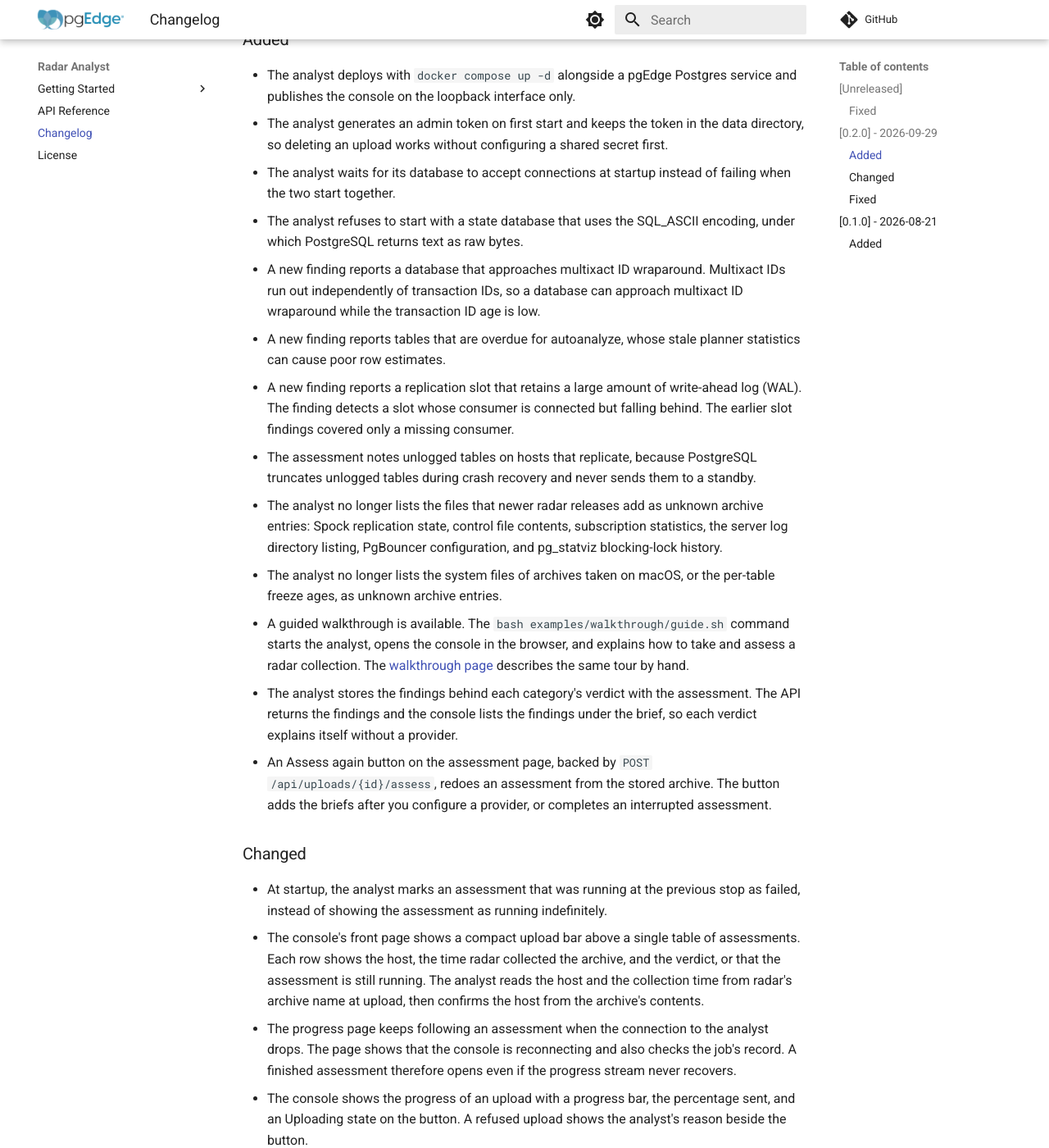
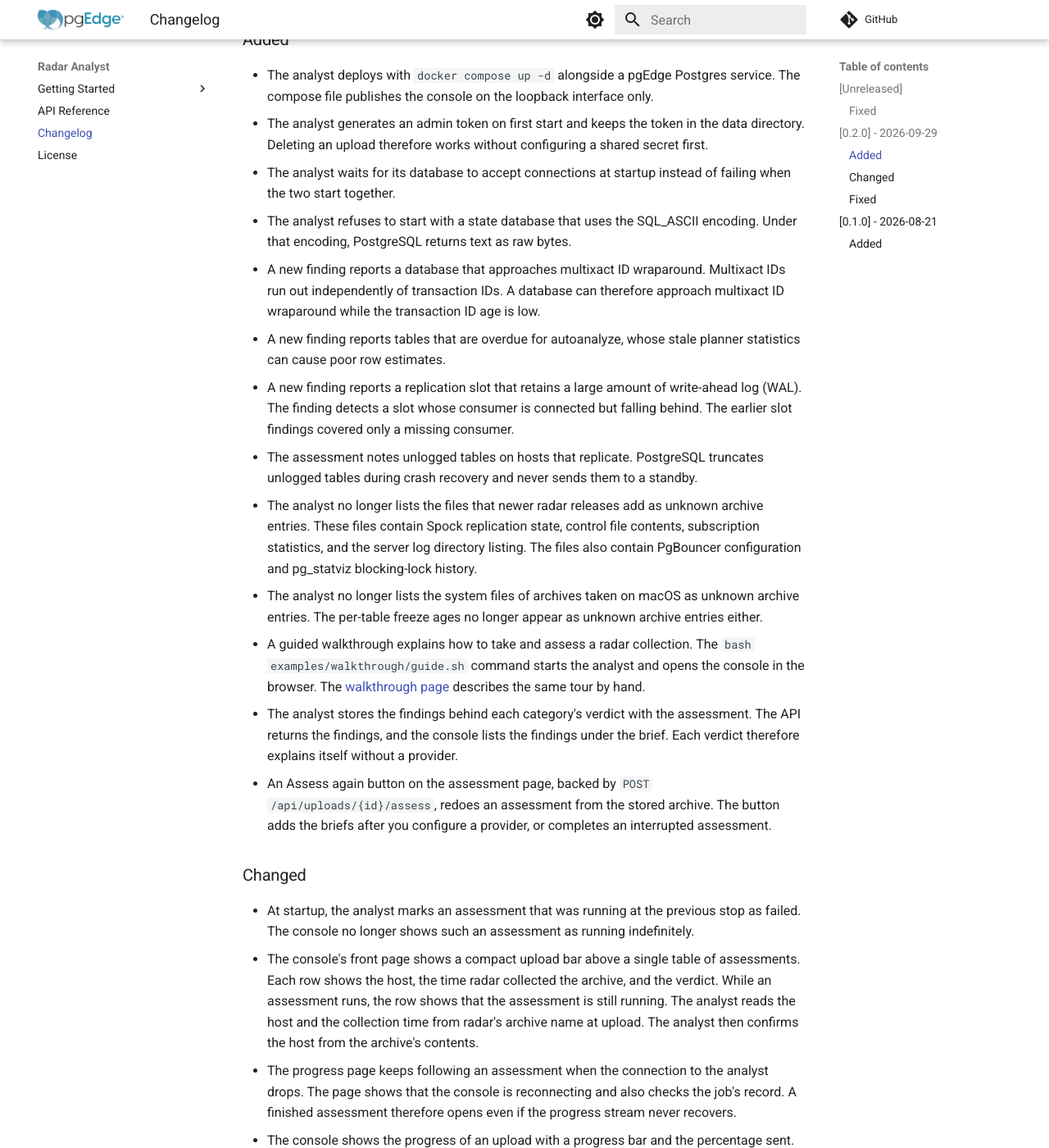
Before and after one commit to pgEdge/radar-analyst, an MkDocs documentation site: the page built from docs/changelog.md, in a window 1280 px wide and 1400 px high, scrolled down 544 px. Shown: the whole window at 82% size. Built offline with MkDocs 1.6.1 and Material for MkDocs 9.7.7, drawn with Linux system fonts in a browser that asks for light colours; comment, search, counter and statistics services are not loaded; some of the changed text lies outside the part shown.

Commit message:
docs: split sentences longer than 20 words

```diff
--- a/docs/changelog.md
+++ b/docs/changelog.md
@@ -11,48 +11,52 @@ project adheres to [Semantic Versioning](https://semver.org/spec/v2.0.0.html).
 ### Fixed
 
 - The overall verdict and the front-page status now count each database's
-  verdict. A critical finding in one database, such as data-page checksum
-  failures, no longer leaves the overall verdict better than that database's
-  verdict.
+  verdict. A critical finding in one database no longer leaves the overall
+  verdict better than that database's verdict. Data-page checksum failures are
+  one example of such a finding.
 
 ## [0.2.0] - 2026-09-29
 
 ### Added
 
 - The analyst deploys with `docker compose up -d` alongside a pgEdge Postgres
-  service and publishes the console on the loopback interface only.
+  service. The compose file publishes the console on the loopback interface
+  only.
 - The analyst generates an admin token on first start and keeps the token in
-  the data directory, so deleting an upload works without configuring a shared
-  secret first.
+  the data directory. Deleting an upload therefore works without configuring a
+  shared secret first.
 - The analyst waits for its database to accept connections at startup instead
   of failing when the two start together.
 - The analyst refuses to start with a state database that uses the SQL_ASCII
-  encoding, under which PostgreSQL returns text as raw bytes.
+  encoding. Under that encoding, PostgreSQL returns text as raw bytes.
 - A new finding reports a database that approaches multixact ID wraparound.
-  Multixact IDs run out independently of transaction IDs, so a database can
-  approach multixact ID wraparound while the transaction ID age is low.
+  Multixact IDs run out independently of transaction IDs. A database can
+  therefore approach multixact ID wraparound while the transaction ID age is
+  low.
 - A new finding reports tables that are overdue for autoanalyze, whose stale
   planner statistics can cause poor row estimates.
 - A new finding reports a replication slot that retains a large amount of
   write-ahead log (WAL). The finding detects a slot whose consumer is connected
   but falling behind. The earlier slot findings covered only a missing
   consumer.
-- The assessment notes unlogged tables on hosts that replicate, because
-  PostgreSQL truncates unlogged tables during crash recovery and never sends
-  them to a standby.
+- The assessment notes unlogged tables on hosts that replicate. PostgreSQL
+  truncates unlogged tables during crash recovery and never sends them to a
+  standby.
 - The analyst no longer lists the files that newer radar releases add as
-  unknown archive entries: Spock replication state, control file contents,
-  subscription statistics, the server log directory listing, PgBouncer
-  configuration, and pg_statviz blocking-lock history.
-- The analyst no longer lists the system files of archives taken on macOS, or
-  the per-table freeze ages, as unknown archive entries.
-- A guided walkthrough is available. The `bash examples/walkthrough/guide.sh`
-  command starts the analyst, opens the console in the browser, and explains
-  how to take and assess a radar collection. The
-  [walkthrough page](walkthrough.md) describes the same tour by hand.
+  unknown archive entries. These files contain Spock replication state, control
+  file contents, subscription statistics, and the server log directory listing.
+  The files also contain PgBouncer configuration and pg_statviz blocking-lock
+  history.
+- The analyst no longer lists the system files of archives taken on macOS as
+  unknown archive entries. The per-table freeze ages no longer appear as
+  unknown archive entries either.
+- A guided walkthrough explains how to take and assess a radar collection. The
+  `bash examples/walkthrough/guide.sh` command starts the analyst and opens the
+  console in the browser. The [walkthrough page](walkthrough.md) describes the
+  same tour by hand.
 - The analyst stores the findings behind each category's verdict with the
-  assessment. The API returns the findings and the console lists the findings
-  under the brief, so each verdict explains itself without a provider.
+  assessment. The API returns the findings, and the console lists the findings
+  under the brief. Each verdict therefore explains itself without a provider.
 - An Assess again button on the assessment page, backed by
   `POST /api/uploads/{id}/assess`, redoes an assessment from the stored
   archive. The button adds the briefs after you configure a provider, or
@@ -61,27 +65,29 @@ project adheres to [Semantic Versioning](https://semver.org/spec/v2.0.0.html).
 ### Changed
 
 - At startup, the analyst marks an assessment that was running at the previous
-  stop as failed, instead of showing the assessment as running indefinitely.
+  stop as failed. The console no longer shows such an assessment as running
+  indefinitely.
 - The console's front page shows a compact upload bar above a single table of
   assessments. Each row shows the host, the time radar collected the archive,
-  and the verdict, or that the assessment is still running. The analyst reads
-  the host and the collection time from radar's archive name at upload, then
-  confirms the host from the archive's contents.
+  and the verdict. While an assessment runs, the row shows that the assessment
+  is still running. The analyst reads the host and the collection time from
+  radar's archive name at upload. The analyst then confirms the host from the
+  archive's contents.
 - The progress page keeps following an assessment when the connection to the
   analyst drops. The page shows that the console is reconnecting and also
   checks the job's record. A finished assessment therefore opens even if the
   progress stream never recovers.
-- The console shows the progress of an upload with a progress bar, the
-  percentage sent, and an Uploading state on the button. A refused upload shows
-  the analyst's reason beside the button.
+- The console shows the progress of an upload with a progress bar and the
+  percentage sent. During the upload, the button shows an Uploading state. A
+  refused upload shows the analyst's reason beside the button.
 - The analyst requires version 1.x of the `anthropic` Python library.
-  Installing from source requires `anthropic>=1,<2`. The container image
-  already includes the correct version.
+  Installing from source requires the version range `anthropic>=1,<2`. The
+  container image already includes the correct version.
 - The analyst keeps uploaded radar archives under `archives/` in the data
   directory, alongside the admin token.
 - The analyst connects to PostgreSQL over a Unix socket that only the database
-  container shares, so the database has no network port that anything else can
-  reach.
+  container shares. The database therefore has no network port that anything
+  else can reach.
 - The database list omits databases that accept no connections, as the list
   already omitted template databases. Nothing can run in such a database, and
   radar cannot connect to collect the database's contents.
@@ -97,12 +103,13 @@ project adheres to [Semantic Versioning](https://semver.org/spec/v2.0.0.html).
 ### Added
 
 - Uploading a radar archive produces an assessment of five diagnostic
-  categories, each with a verdict that deterministic findings support and a
-  written brief.
+  categories. Each category has a verdict that deterministic findings support,
+  and a written brief.
 - The assessment includes a card for each user database, with a brief for each
   database that has findings.
 - The analyst streams the progress of a running assessment to the console.
 - Anthropic, Google Gemini, OpenAI, any OpenAI-compatible endpoint, and a local
   Ollama server can write the briefs.
 - The verdicts still return when no provider is reachable, because the
-  deterministic findings decide the verdicts. Only the briefs are missing.
+  deterministic findings decide the verdicts. In that case, only the briefs are
+  missing.
```
Also changed, not shown: CONTRIBUTING.md (+3 -3 lines), README.md (+62 -57 lines), docs/api.md (+11 -10 lines), docs/index.md (+44 -40 lines), docs/walkthrough.md (+31 -31 lines), examples/README.md (+7 -7 lines).
